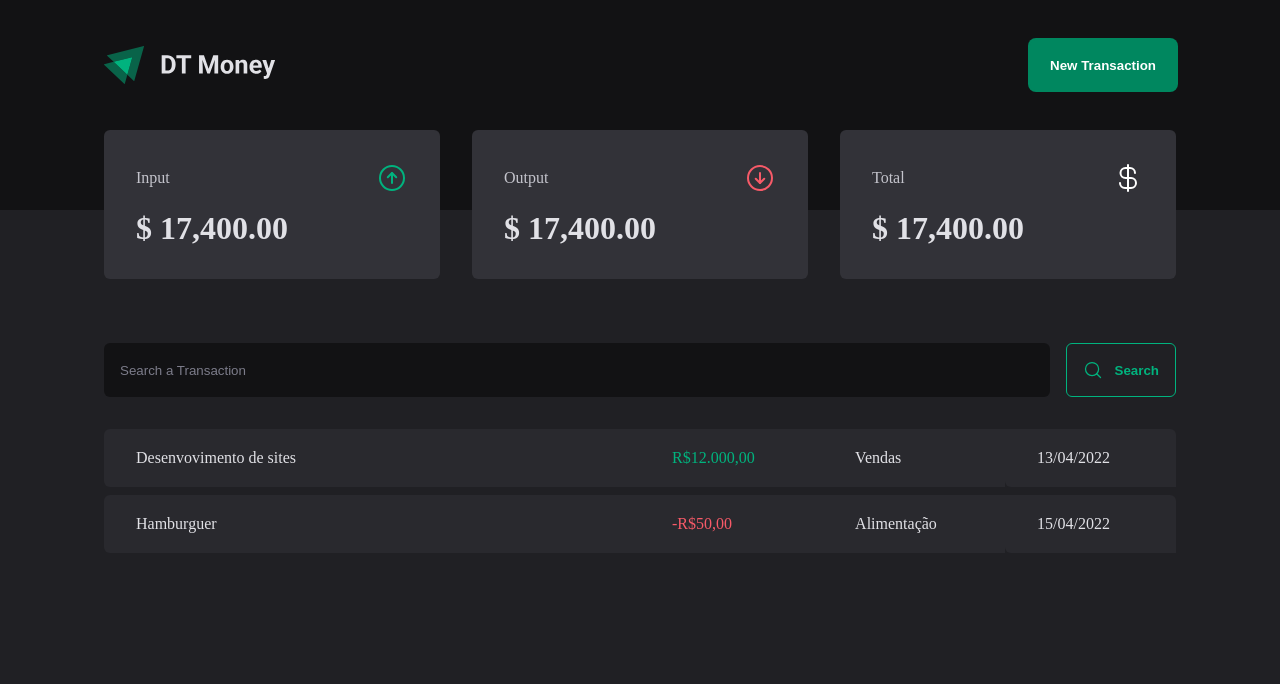
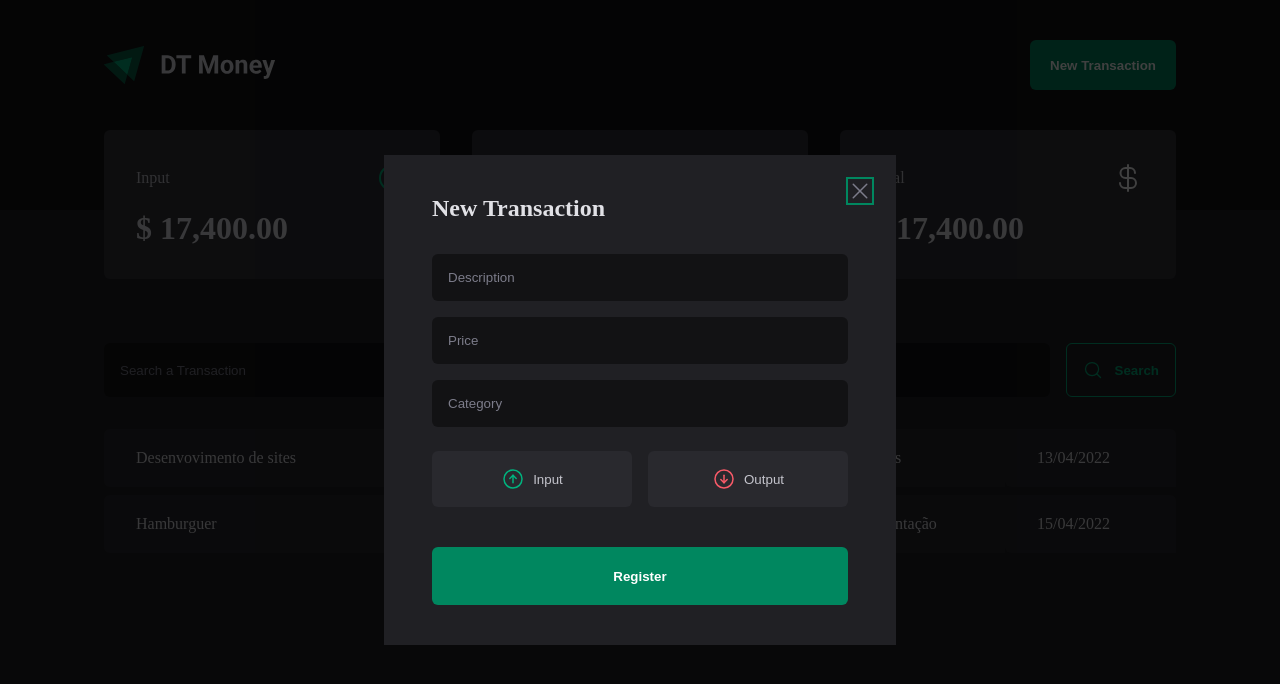
Before and after one commit to henbatista/money, a React (Vite) app: page / in a window 1280 px wide. Both pictures are taken after a click on the button "New Transaction". Shown: the top 684 px of the page. Built offline with nearby package versions, Linux system fonts and the light colour scheme.

Commit message:
Created the modal component

```diff
--- a/package.json
+++ b/package.json
@@ -10,6 +10,7 @@
   },
   "dependencies": {
     "-": "0.0.1",
+    "@radix-ui/react-dialog": "^1.0.0",
     "D": "^1.0.0",
     "phosphor-react": "^1.4.1",
     "react": "^18.2.0",
--- a/src/components/Header/index.tsx
+++ b/src/components/Header/index.tsx
@@ -1,13 +1,22 @@
 import { HeaderContainer, HeaderContent, NewTransactionButton } from "./styles";
+import * as Dialog from '@radix-ui/react-dialog'
 
 import logoImg from '../../assets/logo.svg'
+import { NewTransactionModal } from "../NewTransactionModal";
 
 export function Header() {
   return (
     <HeaderContainer>
       <HeaderContent>
         <img src={logoImg} alt="Logo maney" />
-        <NewTransactionButton>New Transaction</NewTransactionButton>
+
+        <Dialog.Root>
+          <Dialog.Trigger asChild>
+            <NewTransactionButton>New Transaction</NewTransactionButton>
+          </Dialog.Trigger>
+
+          <NewTransactionModal />
+        </Dialog.Root>
       </HeaderContent>
     </HeaderContainer>
   )
--- /dev/null
+++ b/src/components/NewTransactionModal/index.tsx
@@ -0,0 +1,42 @@
+import * as Dialog from '@radix-ui/react-dialog'
+import { ArrowCircleDown, ArrowCircleUp, X } from 'phosphor-react'
+import { CloseButton, Content, Overlay, TransactionType, TransactionTypeButton } from './styles'
+
+export function NewTransactionModal() {
+  return (
+    <Dialog.Portal>
+      <Overlay />
+
+      <Content>
+        <Dialog.Title> New Transaction </Dialog.Title>
+
+        <CloseButton>
+          <X size={24} />
+        </CloseButton>
+
+        <form action="">
+          <input type="text" placeholder='Description' required />
+          <input type="text" placeholder='Price' required />
+          <input type="text" placeholder='Category' required />
+
+          <TransactionType>
+            <TransactionTypeButton variant='income'>
+              <ArrowCircleUp size={24} />
+              Input
+            </TransactionTypeButton>
+            <TransactionTypeButton variant='outcome' >
+              <ArrowCircleDown size={24} />
+              Output
+            </TransactionTypeButton>
+          </TransactionType>
+
+          <button type="submit">
+            Register
+          </button>
+        </form>
+
+
+      </Content>
+    </Dialog.Portal>
+  )
+}
--- /dev/null
+++ b/src/components/NewTransactionModal/styles.ts
@@ -0,0 +1,98 @@
+import styled from "styled-components";
+import * as Dialog from "@radix-ui/react-dialog";
+
+export const Overlay = styled(Dialog.Overlay)`
+  position: fixed;
+  width: 100vw;
+  height: 100vh;
+  inset: 0;
+  background: rgba(0, 0, 0, 0.75)
+`;
+
+export const Content = styled(Dialog.Content)`
+  min-width: 32rem;
+  border-radius: 6x;
+  padding: 2.5rem 3rem;
+  background: ${props => props.theme["gray-800"]};
+
+  position: fixed;
+  top: 50%;
+  left: 50%;
+  transform: translate(-50%, -50%);
+
+  Form {
+    margin-top: 2rem;
+
+    display: flex;
+    flex-direction: column;
+    gap: 1rem;
+
+    input {
+      border-radius: 6px;
+      border: 0;
+      background: ${props => props.theme["gray-900"]};
+      color: ${props => props.theme["gray-300"]};
+      padding: 1rem;
+
+      &::placeholder{
+        color: ${props => props.theme["gray-500"]}
+      }
+    }
+
+    button[type="submit"]{
+      height: 58px;
+      border: 0;
+      background: ${props => props.theme["green-500"]};
+      color: ${props => props.theme.white};
+      font-weight: bold;
+      padding: 0 1.25rem;
+      border-radius: 6px;
+      margin-top: 1.5rem;
+      cursor: pointer;
+
+      &:hover {
+        background:  ${props => props.theme["green-700"]};
+        transition: background-color 0.2s;
+      }
+    }
+  }
+`;
+
+export const CloseButton = styled(Dialog.Close)`
+  position: absolute;
+  background: transparent;
+  border: 0;
+  top: 1.5rem;
+  right: 1.5rem;
+  font-size: 0;
+  cursor: pointer;
+  color: ${props => props.theme["gray-500"]};
+`;
+
+export const TransactionType = styled.div`
+  display: grid;
+  grid-template-columns: repeat(2, 1fr);
+  gap: 1rem;
+  margin-top: 0.5rem;
+`;
+
+interface TransactionTypeButtonProps {
+  variant: 'income' | 'outcome';
+}
+
+export const TransactionTypeButton = styled.button<TransactionTypeButtonProps>`
+  background: ${props => props.theme["gray-700"]};
+  padding: 1rem;
+  display: flex;
+  align-items: center;
+  justify-content: center;
+  gap: 0.5rem;
+  border-radius: 6px;
+  cursor: pointer;
+  border: 0;
+  color: ${props => props.theme["gray-300"]};
+
+  svg {
+    color: ${props => props.variant === 'income' ? props.theme["green-300"] : props.theme["red-300"] }
+  }
+`;
```
Also changed, not shown: 1 other file (tests, documents, lock files or other folders).
